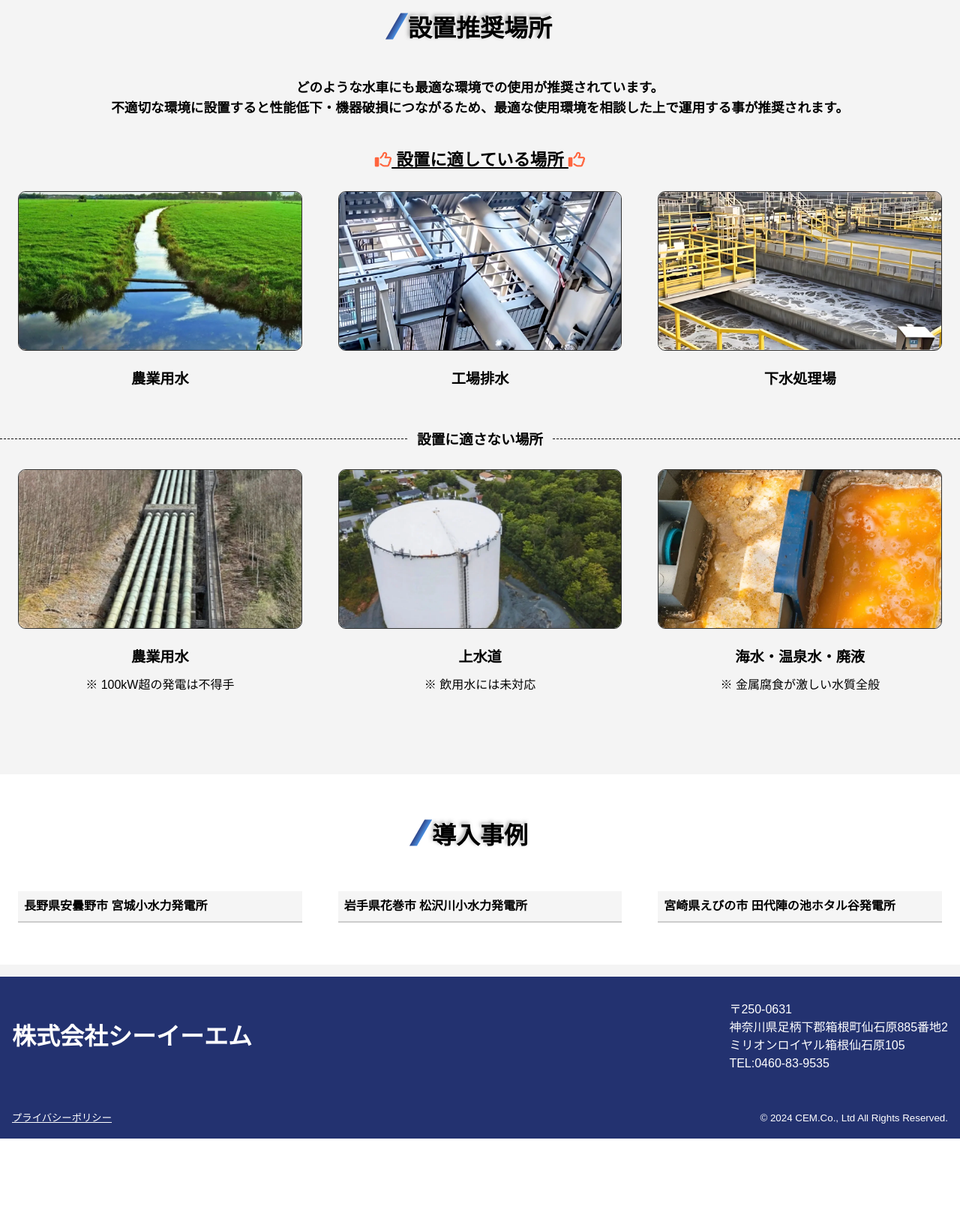
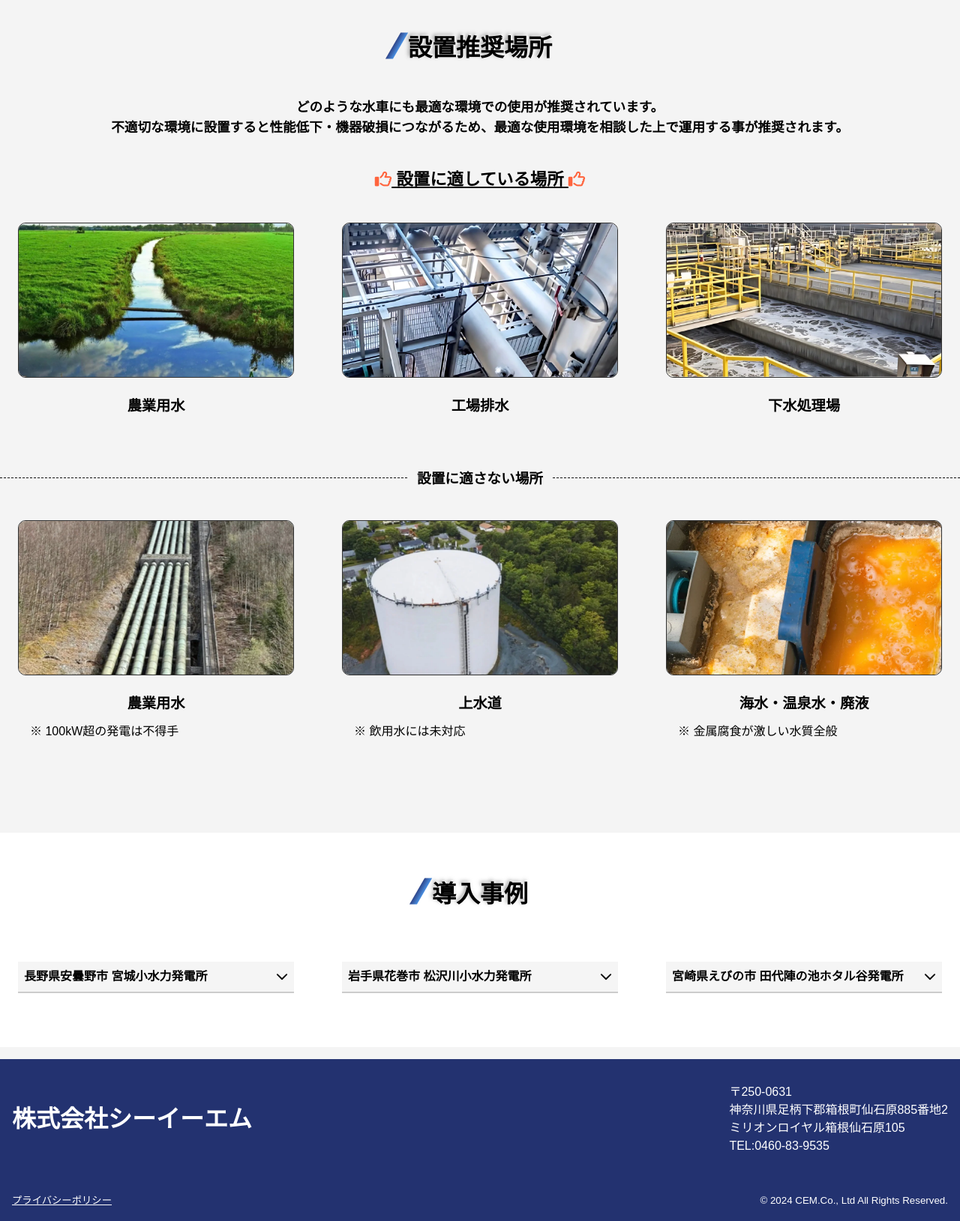
Before and after one commit to taimomo/HP_remake, a PHP site: page /arc.php in a window 1280 px wide. Shown: the part 2280-3909 px from the top of the page at 75% size. Before the commit the page ends 3799 px from the top, so only its background shows below. Run offline with PHP 8.4, Linux system fonts and the light colour scheme; some libraries are stand-ins or nearby versions; some web fonts are replaced.

Commit message:
accordion action setting and delete items reproducted

```diff
--- a/arc.php
+++ b/arc.php
@@ -246,7 +246,9 @@ include 'header.php';
                 <li class="card_list nf">
                     <button class="accordion_header">長野県安曇野市 宮城小水力発電所</button>
                     <div class="accordion_content">
-                        <img src="/img/azumino_pic.webp" alt="安曇野宮城小水力発電所" />
+                        <div class="card_img">
+                            <img src="/img/azumino_pic.webp" alt="安曇野宮城小水力発電所" />
+                        </div>
                         <table>
                             <tr>
                                 <th>使用流量</th>
@@ -278,7 +280,10 @@ include 'header.php';
                 <li class="card_list nf">
                     <button class="accordion_header">岩手県花巻市 松沢川小水力発電所</button>
                     <div class="accordion_content">
-                        <img src="/img/hanamaki.webp" alt="松沢川小水力発電所" />
+                        <div class="card_img">
+
+                            <img src="/img/hanamaki.webp" alt="松沢川小水力発電所" />
+                        </div>
                         <table>
                             <tr>
                                 <th>使用流量</th>
@@ -314,7 +319,10 @@ include 'header.php';
                 <li class="card_list nf">
                     <button class="accordion_header">宮崎県えびの市 田代陣の池ホタル谷発電所</button>
                     <div class="accordion_content">
-                        <img src="/img/Ebino.webp" alt="田代陣の池ホタル谷発電所" />
+                        <div class="card_img">
+
+                            <img src="/img/Ebino.webp" alt="田代陣の池ホタル谷発電所" />
+                        </div>
                         <table>
                             <tr>
                                 <th>使用流量</th>
--- a/css/style.css
+++ b/css/style.css
@@ -186,19 +186,17 @@ main {
         }
 
         .card_items {
-            display: flex;
-            flex-wrap: wrap;
-            justify-content: center;
+            display: grid;
+            grid-template-columns: repeat(auto-fit, minmax(300px, 1fr));
+            /* grid-auto-rows: minmax(150px, auto); */
+            align-items: start; /* 上端揃え */
+            gap: 1rem;
+            padding: 1rem 0;
 
             .card_list {
                 display: flex;
                 flex-direction: column;
-                align-items: center;
                 justify-content: space-between;
-                flex: 1;
-                min-width: 250px;
-                max-width: 550px;
-                min-height: 550px;
                 margin: 1rem;
                 padding: 1.5rem;
                 background-color: white;
@@ -276,17 +274,35 @@ main {
                 background-color: #f5f5f5;
                 border: none;
                 text-align: left;
-                padding: 0.5rem;
+                padding: 0.5rem 2.1rem 0.5rem 0.5rem;
                 font-weight: bold;
                 font-size: 1rem;
                 cursor: pointer;
                 border-bottom: 2px solid #ccc;
+                position: relative;
+            }
+
+            .accordion_header::after {
+                content: "";
+                width: 16px;
+                height: 16px;
+                background: url("../img/down.svg") no-repeat center center;
+                background-size: contain;
+                position: absolute;
+                top: 50%;
+                right: 0.5rem;
+                transform: translateY(-50%);
+                transition: all 0.3s;
+            }
+
+            .accordion_header.active::after {
+                background: url("../img/Up.svg") no-repeat center center;
             }
 
             .accordion_content {
                 overflow: hidden;
                 max-height: 0;
-                transition: max-height 0.4s ease, padding 0.4s ease;
+                transition: max-height 0.8s ease, padding 0.8s ease;
                 padding: 0 0.5rem;
 
                 table {
@@ -416,13 +432,6 @@ main {
             }
 
             .card_items {
-                flex-direction: column;
-                align-items: center;
-
-                .card_list {
-                    width: 90%;
-                }
-
                 .card_content {
                     .other_title {
                         font-size: 1.1rem;
@@ -549,14 +558,6 @@ main {
             }
 
             .card_items {
-                .card_list {
-                    .card_img {
-                        min-height: 200px;
-                        width: 100%;
-                        aspect-ratio: 18/16;
-                    }
-                }
-
                 p {
                     font-size: 0.9rem;
                 }
--- a/js/main.js
+++ b/js/main.js
@@ -18,18 +18,13 @@ document.querySelectorAll(".accordion_header").forEach((header) => {
             content.style.maxHeight = null;
             content.style.paddingTop = "0";
             content.style.paddingBottom = "0";
+            this.classList.remove("active");
         } else {
-            // まずすべて閉じる（複数開き防止）
-            document.querySelectorAll(".accordion_content").forEach((el) => {
-                el.style.maxHeight = null;
-                el.style.paddingTop = "0";
-                el.style.paddingBottom = "0";
-            });
-
             // 対象だけ開く
             content.style.maxHeight = content.scrollHeight + "px";
             content.style.paddingTop = "1rem";
             content.style.paddingBottom = "1rem";
+            this.classList.add("active");
         }
     });
 });
```
Also changed, not shown: img/Up.svg (added), img/down.svg (added).
